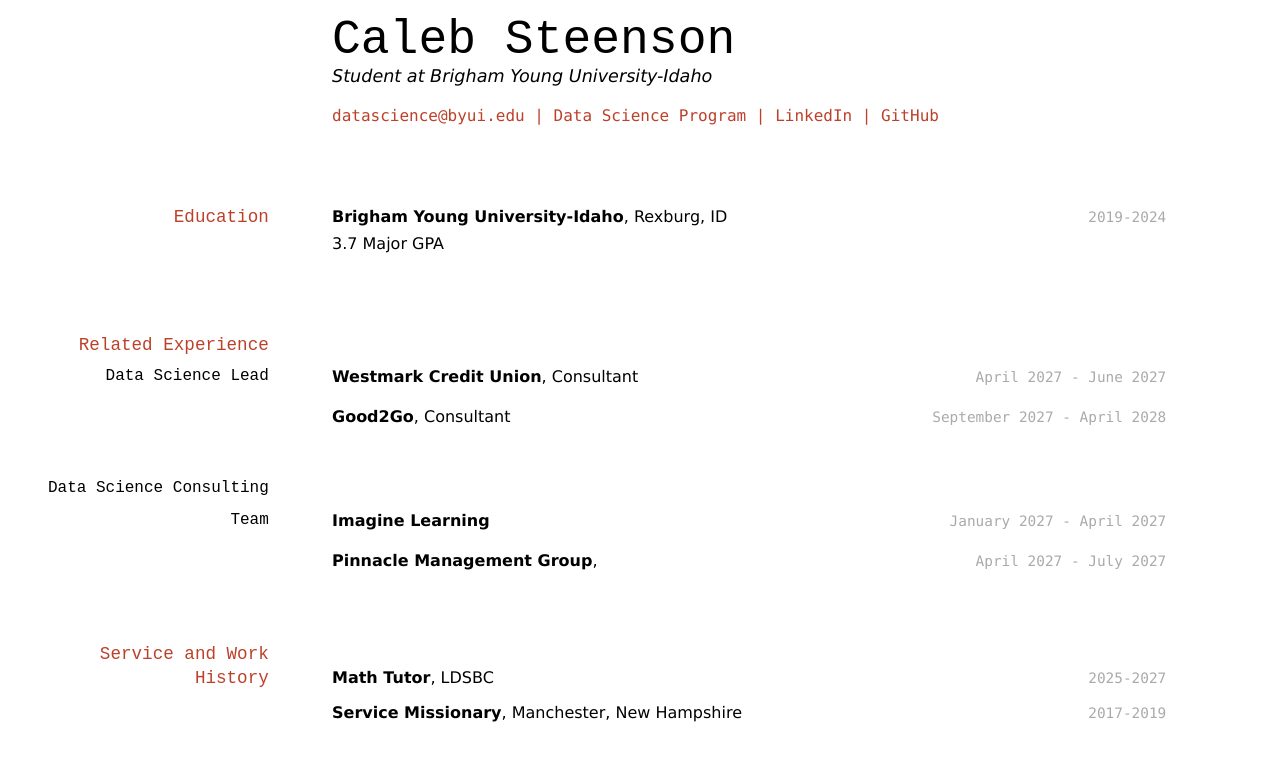
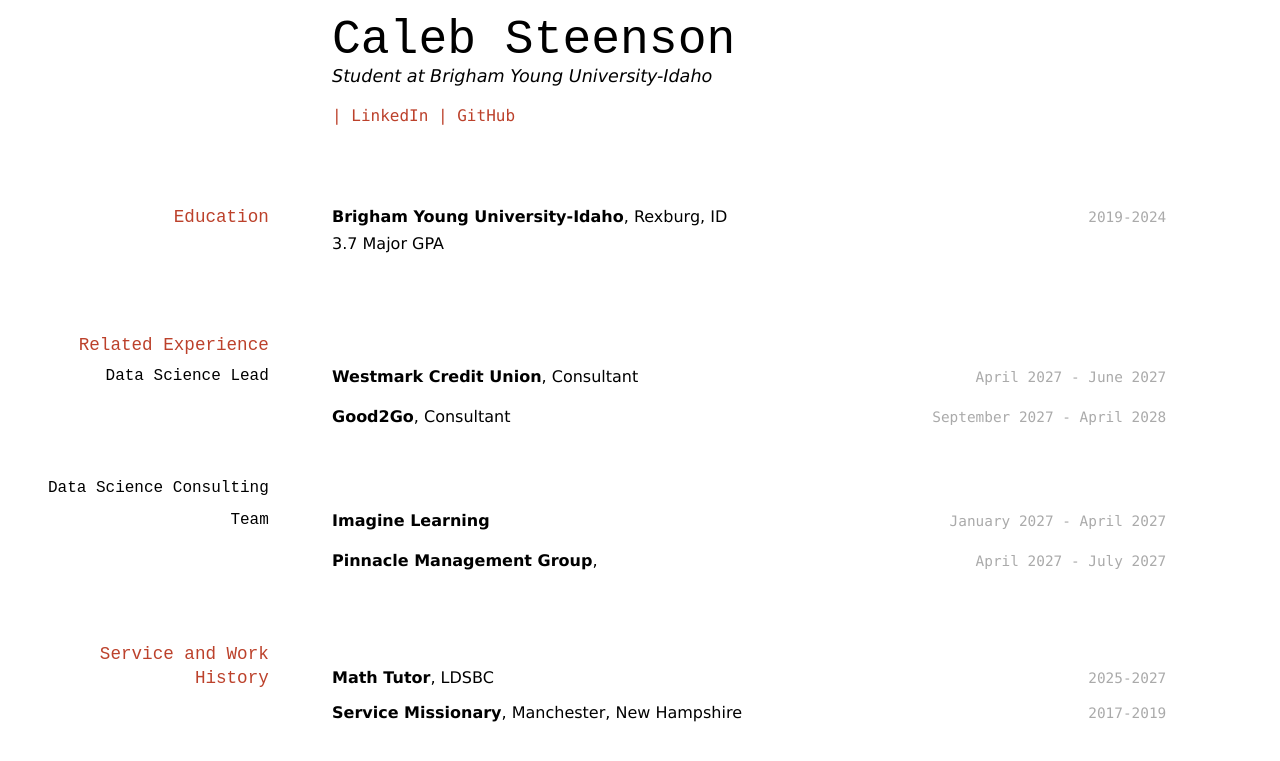
Before and after one commit to Steenz23/steensoncaleb_resume, a Jekyll site: the page built from docs/index.md, in a window 1280 px wide. Shown: the top 761 px of the page. Built offline with Jekyll 4.4.1, drawn with Linux system fonts in a browser that asks for light colours.

Commit message:
updated the links to github and linkedin
Added linkedIn and GitHub links

```diff
--- a/docs/index.md
+++ b/docs/index.md
@@ -6,10 +6,8 @@ title: Caleb Steenson's Resume
 Student at Brigham Young University-Idaho
 
 <div id="webaddress">
-<a href="datascience@byui.edu">datascience@byui.edu</a>
-| <a href="https://byuidatascience.github.io/development.html">Data Science Program</a>
-| <a href="https://www.linkedin.com/groups/13537407/">LinkedIn</a>
-| <a href="https://github.com/byuids-resumes">GitHub</a>
+| <a href="https://www.linkedin.com/in/caleb-d-steenson/">LinkedIn</a>
+| <a href="https://github.com/Steenz23/steensoncaleb_resume">GitHub</a>
 </div>
 
 <!-- https://www.monique.tech/the-art-of-markdown -->
```
